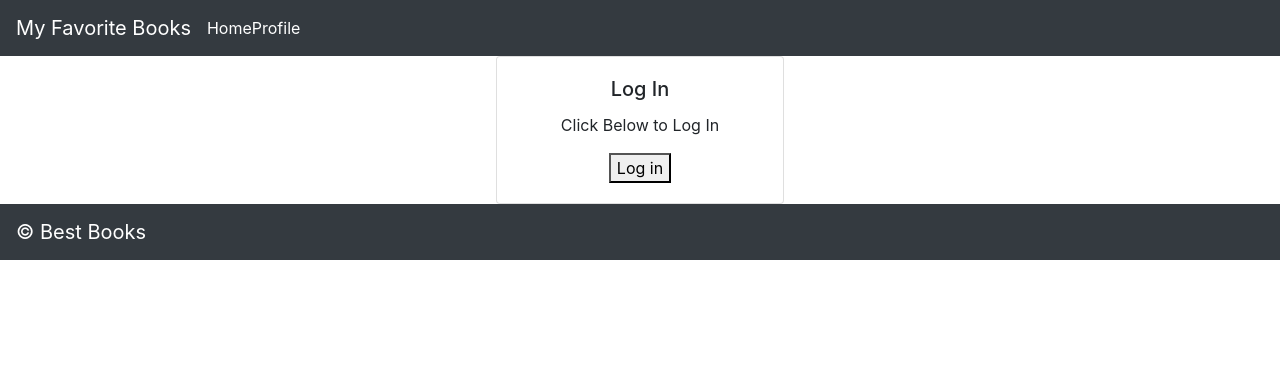
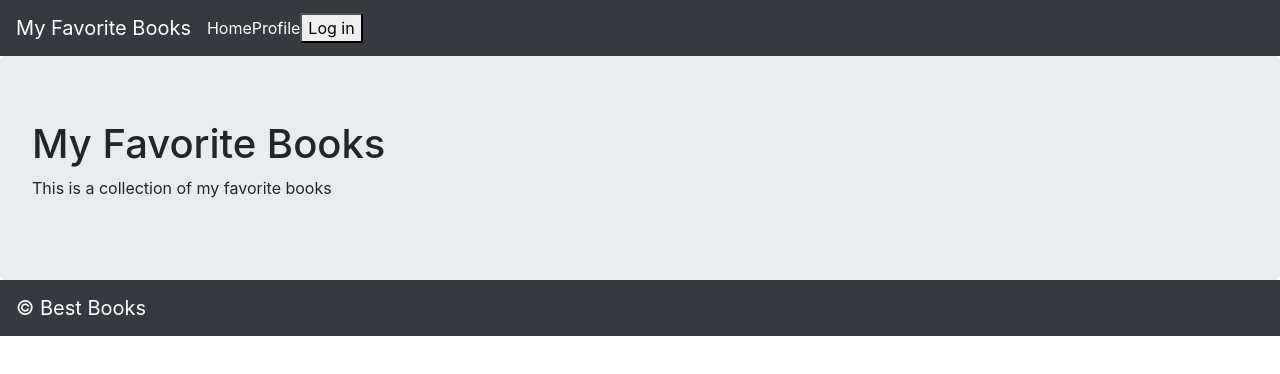
Before and after one commit to BasharDamen/can-of-books-frontend, a React (Create React App) app: page / in a window 1280 px wide. Shown: the top 374 px of the page. Built offline with nearby package versions, Linux system fonts and the light colour scheme.

Commit message:
modified

```diff
--- a/src/App.js
+++ b/src/App.js
@@ -8,8 +8,9 @@
   Route
 } from "react-router-dom";
 import Login from './Login';
-import MyFavoriteBooks from './BestBooks';
+import BestBooks from './BestBooks';
 import Profile from './Profile';
+import {withAuth0} from '@auth0/auth0-react'
 class App extends React.Component {
 
   render() {
@@ -22,13 +23,13 @@
             <Header />
             <Switch>
               <Route exact path="/">
-                {!isAuthenticated && <Login/>}
-                {isAuthenticated && <MyFavoriteBooks/>}
+              {isAuthenticated ? <BestBooks/>: <Login/>}
+                {/* {!isAuthenticated && <Login/>}
+                {isAuthenticated && <MyFavoriteBooks/>} */}
                 {/* TODO: if the user is logged in, render the `BestBooks` component, if they are not, render the `Login` component */}
               </Route>
               <Route exact path="/profile">
-              {isAuthenticated && <Profile/>}
-              {!isAuthenticated && <p>There is No Data</p>}
+              {isAuthenticated? <Profile/> : <p>No Realted Data</p>}
               {/* TODO: add a route with a path of '/profile' that renders a `Profile` component */}
               </Route>
 
@@ -42,4 +43,4 @@
   }
 }
 
-export default App;
+export default withAuth0(App);
--- a/src/Header.js
+++ b/src/Header.js
@@ -4,19 +4,23 @@
 import { Link } from "react-router-dom";
 import './Header.css';
 import LogoutButton from './LogoutButton';
+import LoginButton from './LoginButton';
+import {withAuth0} from '@auth0/auth0-react'
 
 class Header extends React.Component {
   render() {
+    const {isAuthenticated} = this.props.auth0
     return(
       <Navbar collapseOnSelect expand="lg" bg="dark" variant="dark">
         <Navbar.Brand>My Favorite Books</Navbar.Brand>
         <Link to="/">Home</Link>
         <Link to="/profile">Profile</Link>
-        <LogoutButton/>
+        {/* <LogoutButton/> */}
         {/* TODO: if the user is logged in, render the `LogoutButton` - if the user is logged out, render the `LoginButton` */}
+        {isAuthenticated? <LogoutButton/> : <LoginButton/> }
       </Navbar>
     );
   }
 }
 
-export default Header;
+export default withAuth0(Header);
```
Also changed, not shown: 1 other file (tests, documents, lock files or other folders).
